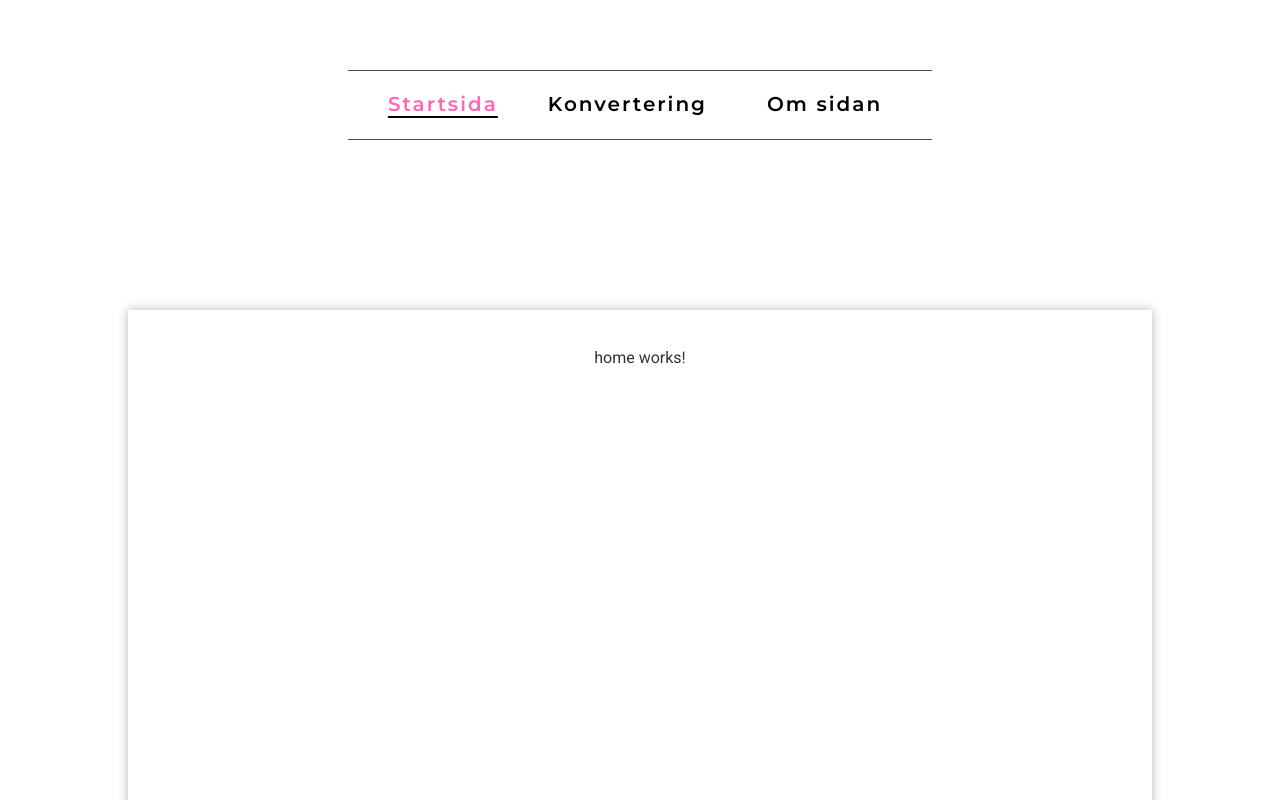
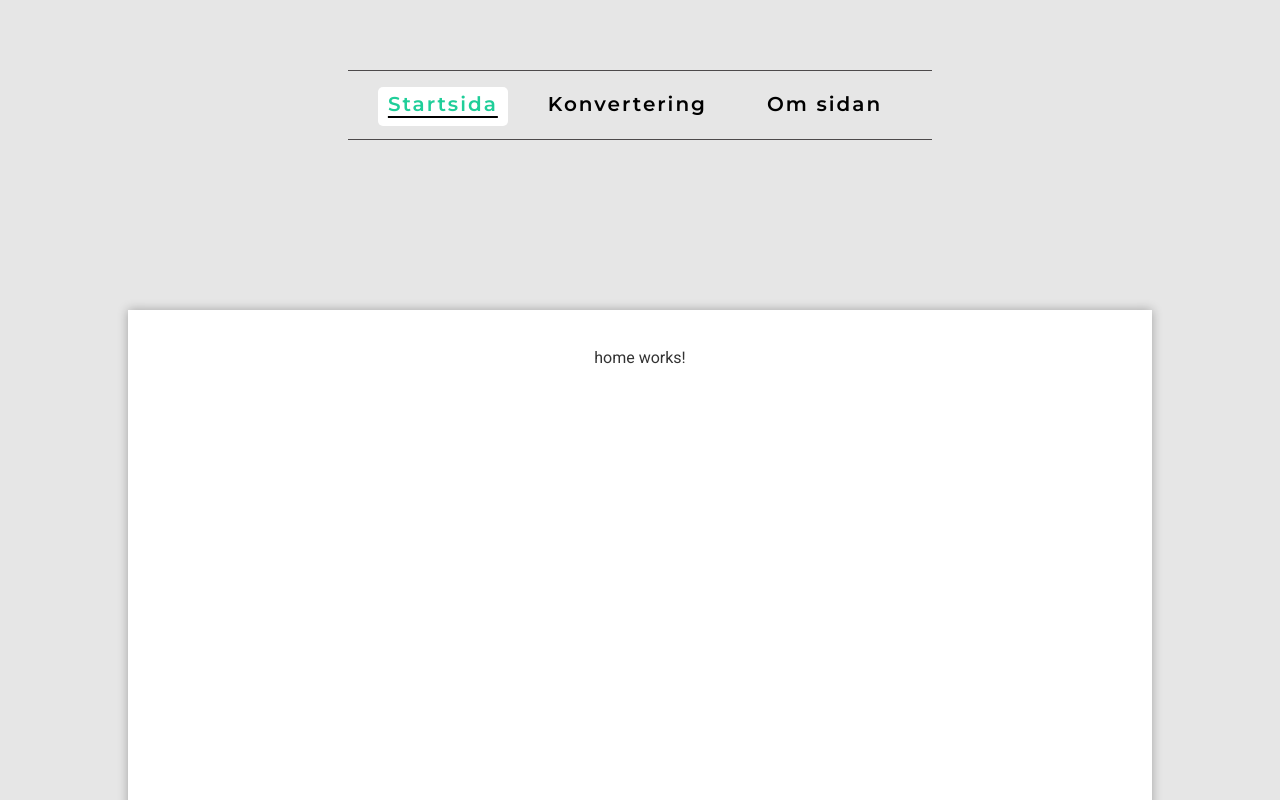
Before and after one commit to iswe2301/typescript-moment3, an Angular app: page /home in a window 1280 px wide. Shown: the top 800 px of the page. Built offline with nearby package versions, Linux system fonts and the light colour scheme.

Commit message:
Justerat lagrade variabler för färger

```diff
--- a/src/styles/_abstracts.scss
+++ b/src/styles/_abstracts.scss
@@ -1,17 +1,17 @@
 // Variabler för text och färger
 $font-text: 'Roboto', Helvetica, Arial, sans-serif;
 $font-heading: "Montserrat", 'Roboto', Helvetica, sans-serif;
-$background-color: rgb(255, 255, 255);
+$background-color: rgb(230, 230, 230);
 $bg-color-white: rgb(255, 255, 255);
 $primary-color: rgb(32, 32, 32);
 $basic-black: black;
 $secondary-color: rgb(34, 112, 185);
 $light-grey-color: rgb(190, 190, 190);
 $light-pink: rgb(255, 248, 252);
-$link-color: hotpink;
+$link-color: rgb(31, 206, 153);
 $transparent-grey: rgba(51, 51, 51, 0.9);
 $nav-color: rgb(77, 74, 75);
-$mobile-nav-color: hotpink;
+$mobile-nav-color: rgb(171, 219, 206);
 $sub-head-color: #05081f;
 $hover-color: darken($link-color, 10%);
 $table-hover: darken($bg-color-white, 10%);
```
